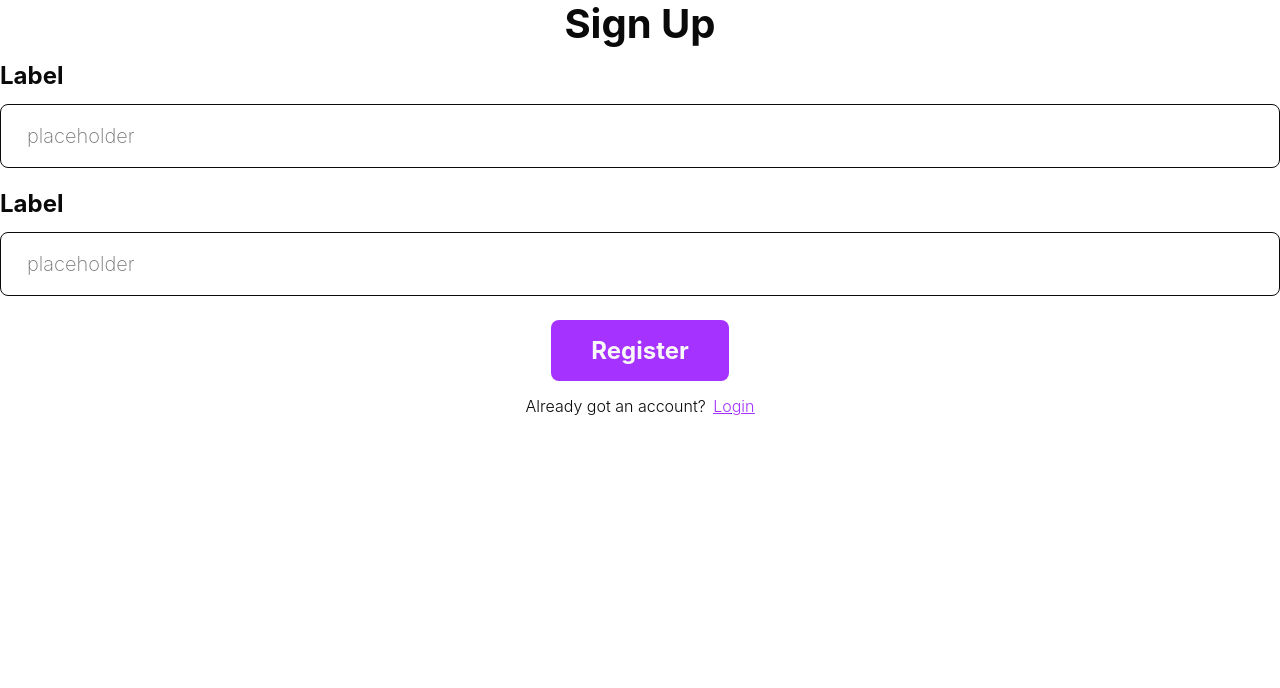
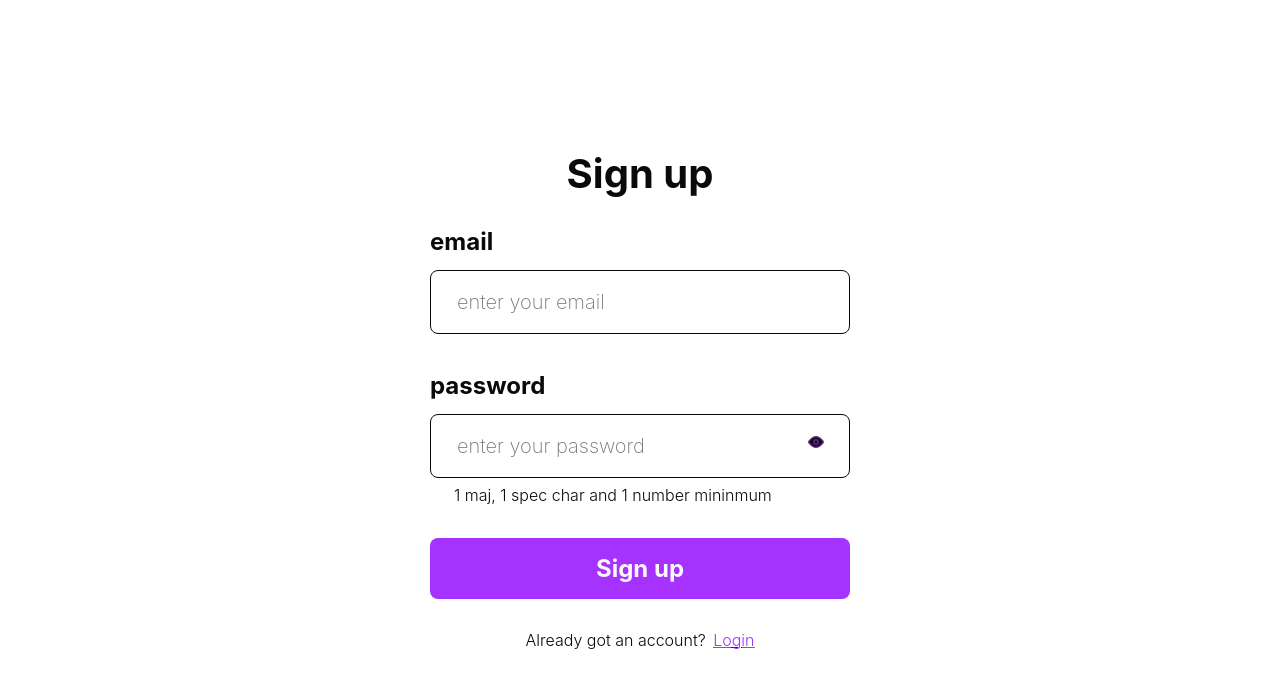
Before and after one commit to quentingrchr/design-system, a React (Create React App) app: page /SignUp in a window 1280 px wide. Shown: the top 688 px of the page. Built offline with nearby package versions, Linux system fonts and the light colour scheme.

Commit message:
finish login / sign up page

```diff
--- a/src/components/Button/index.tsx
+++ b/src/components/Button/index.tsx
@@ -6,15 +6,17 @@ import "./style.scss";
 export interface ButtonProps {
   text: string;
   type: BtnType;
+  fullWidth?: boolean;
 }
 
 export default function Button({
   text = "test",
-  type = "primary"
+  type = "primary",
+  fullWidth = false,
 }: ButtonProps) {
   return (
     <button
-      className={cn('btn', `btn--${type}`)}
+      className={cn("btn", `btn--${type}`, { "btn--full-width": fullWidth })}
     >
       {text}
     </button>
--- a/src/components/Button/style.scss
+++ b/src/components/Button/style.scss
@@ -12,6 +12,9 @@
   @include typo-cta-primary;
   cursor: pointer;
   transition: background-color 0.15s ease-in-out;
+  &--full-width {
+    width: 100%;
+  }
 
   &:hover:not([disabled]) {
     background-color: var(--color-btn-background-hover);
--- /dev/null
+++ b/src/components/Container/index.tsx
@@ -0,0 +1,36 @@
+import React from "react";
+import cn from "classnames/bind";
+import { ColorsType } from "types";
+import "./style.scss";
+
+type maxW = "sm" | "md" | "lg" | "xl";
+type padding = "none" | "xs" | "sm" | "md" | "lg" | "xl";
+interface IProps {
+  maxW?: maxW;
+  padding?: padding;
+  center?: boolean;
+  children: React.ReactNode;
+  bgColor?: ColorsType;
+}
+
+export default function Container({
+  children,
+  center,
+  maxW,
+  padding,
+  bgColor,
+}: IProps) {
+  return (
+    <div
+      className={cn(
+        "container",
+        { "container--center": center },
+        `container--${maxW}`,
+        `container--padding-${padding}`,
+        `container--bg-color-${bgColor}`
+      )}
+    >
+      {children}
+    </div>
+  );
+}
--- /dev/null
+++ b/src/components/Container/style.scss
@@ -0,0 +1,54 @@
+@import "../../style/vars/_index.scss";
+
+.container {
+  margin: auto;
+  height: 100%;
+  &--center {
+    display: flex;
+    justify-content: center;
+    align-items: center;
+  }
+  &--sm {
+    max-width: $max-w-sm;
+  }
+  &--md {
+    max-width: $max-w-md;
+  }
+  &--lg {
+    max-width: $max-w-lg;
+  }
+  &--xl {
+    max-width: $max-w-xl;
+  }
+
+  &--bg-color-primary-base {
+    background-color: $color-primary-base;
+  }
+  &--bg-color-primary-lighten {
+    background-color: $color-primary-lighten;
+  }
+  &--bg-color-primary-darken {
+    background-color: $color-primary-darken;
+  }
+  &--bg-color-primary-white {
+    background-color: $color-primary-white;
+  }
+  &--bg-color-primary-dark {
+    background-color: $color-primary-dark;
+  }
+  &--bg-color-grey-base {
+    background-color: $color-grey-base;
+  }
+  &--bg-color-grey-lighten {
+    background-color: $color-grey-lighten;
+  }
+  &--bg-color-grey-darken {
+    background-color: $color-grey-darken;
+  }
+  &--bg-color-success-base {
+    background-color: $color-success-base;
+  }
+  &--bg-color-danger-base {
+    background-color: $color-danger-base;
+  }
+}
--- a/src/components/InputTextGroup/index.tsx
+++ b/src/components/InputTextGroup/index.tsx
@@ -1,12 +1,17 @@
 import { useState } from "react";
 import cn from "classnames";
-import { VStack } from "../Stack";
+import { HStack, VStack } from "../Stack";
 import { InputTextType, IconsType } from "../../types";
 import "./style.scss";
 import Input from "../Input";
 import Label from "../Label";
 import BottomText from "./BottomText";
+import Link from "../Link";
 
+type LinkType = {
+  href: string;
+  text: string;
+};
 export interface IProps {
   labelText: string;
   labelFor: string;
@@ -15,8 +20,9 @@ export interface IProps {
   helpText?: string;
   successText?: string;
   errorText?: string;
-  inputIcon: IconsType | "";
+  inputIcon?: IconsType | "";
   disabled?: boolean;
+  link?: LinkType | null;
 }
 
 export default function InputTextGroup({
@@ -29,6 +35,7 @@ export default function InputTextGroup({
   inputType = "text",
   inputIcon = "",
   disabled = false,
+  link = null,
 }: IProps) {
   const [isValid, setIsValid] = useState<boolean | null>(null);
 
@@ -58,10 +65,10 @@ export default function InputTextGroup({
       })}
     >
       <VStack alignItems="start" justifyContent="center" spacing="sm">
-        <div>
+        <HStack alignItems="center" justifyContent="sp-between" spacing="none">
           <Label labelFor={labelFor} content={labelText} />
-          {/* todo add link btn */}
-        </div>
+          {link && <Link text={link.text} to={link.href} />}
+        </HStack>
         <VStack alignItems="start" justifyContent="center" spacing="xs">
           <Input
             disabled={disabled}
--- a/src/pages/Login/index.tsx
+++ b/src/pages/Login/index.tsx
@@ -5,23 +5,51 @@ import { VStack } from "./../../components/Stack";
 import Text from "./../../components/Text";
 import InputTextGroup from "./../../components/InputTextGroup";
 import Button from "./../../components/Button";
-
+import Container from "./../../components/Container";
+import Link from "./../../components/Link";
 
 export default function Login() {
   return (
     <div className="login">
-            <VStack alignItems="center" justifyContent="center" spacing="sm">
+      <Container center maxW="md">
+        <VStack alignItems="center" justifyContent="center" spacing="md">
           <Text
             tag="h1"
             typo="heading-l"
             content="Login"
             color="primary-dark"
           />
-                <InputTextGroup />
-                <InputTextGroup />
-                <Button text="Login" type="primary" />
+          <InputTextGroup
+            labelText="email"
+            labelFor="email"
+            placeholder="enter your email"
+            inputType="email"
+            errorText="email is required"
+          />
+          <InputTextGroup
+            labelText="password"
+            labelFor="password"
+            placeholder="enter your password"
+            inputType="password"
+            errorText="password is required"
+            link={{
+              text: "forgot password ?",
+              href: "#",
+            }}
+            inputIcon="eye-open"
+          />
+          <Button fullWidth text="Login" type="primary" />
+          <div className="login__text-container">
+            <Text
+              tag="p"
+              typo="body-m"
+              content="Not signed up yet ?"
+              color="primary-dark"
+            />
+            <Link to="/signup" text="Sign up" className="sign-up__link" />
+          </div>
         </VStack>
-
+      </Container>
     </div>
-    )
+  );
 }
--- a/src/pages/Login/style.scss
+++ b/src/pages/Login/style.scss
@@ -0,0 +1,11 @@
+.login {
+  height: 100vh;
+}
+
+.login__text-container * {
+  display: inline;
+}
+
+.login__link {
+  margin-left: 0.75em;
+}
--- a/src/pages/SignUp/index.tsx
+++ b/src/pages/SignUp/index.tsx
@@ -6,21 +6,35 @@ import Text from "./../../components/Text";
 import InputTextGroup from "./../../components/InputTextGroup";
 import Button from "./../../components/Button";
 import Link from "./../../components/Link";
-
+import Container from "./../../components/Container";
 
 export default function SignUp() {
   return (
     <div className="sign-up">
-      <VStack alignItems="center" justifyContent="center" spacing="sm">
+      <Container center maxW="md">
+        <VStack alignItems="center" justifyContent="center" spacing="md">
           <Text
             tag="h1"
             typo="heading-l"
-          content="Sign Up"
+            content="Sign up"
             color="primary-dark"
           />
-        <InputTextGroup />
-        <InputTextGroup />
-        <Button text="Register" type="primary" />
+          <InputTextGroup
+            labelText="email"
+            labelFor="email"
+            placeholder="enter your email"
+            inputType="email"
+            errorText="email is required"
+          />
+          <InputTextGroup
+            labelText="password"
+            labelFor="password"
+            placeholder="enter your password"
+            inputType="password"
+            helpText="1 maj, 1 spec char and 1 number mininmum"
+            inputIcon="eye-open"
+          />
+          <Button fullWidth text="Sign up" type="primary" />
           <div className="sign-up__text-container">
             <Text
               tag="p"
@@ -31,7 +45,7 @@ export default function SignUp() {
             <Link to="/" text="Login" className="sign-up__link" />
           </div>
         </VStack>
-
+      </Container>
     </div>
-  )
+  );
 }
--- a/src/pages/SignUp/style.scss
+++ b/src/pages/SignUp/style.scss
@@ -1,7 +1,10 @@
+.sign-up {
+  height: 100vh;
+}
 .sign-up__text-container * {
-    display: inline;
+  display: inline;
 }
 
 .sign-up__link {
-    margin-left: .75em;
+  margin-left: 0.75em;
 }
--- a/src/style/vars/_index.scss
+++ b/src/style/vars/_index.scss
@@ -2,3 +2,4 @@
 @import "./typography";
 @import "./_font-loader";
 @import "./spacing";
+@import "./width";
--- /dev/null
+++ b/src/style/vars/_width.scss
@@ -0,0 +1,4 @@
+$max-w-sm: 30rem; /* not used */
+$max-w-md: 42rem;
+$max-w-lg: 56rem; /* not used */
+$max-w-xl: 70rem; /* not used */
```
Also changed, not shown: 2 other files (tests, documents, lock files or other folders). Lines whose indentation alone changed are shown as unchanged.
